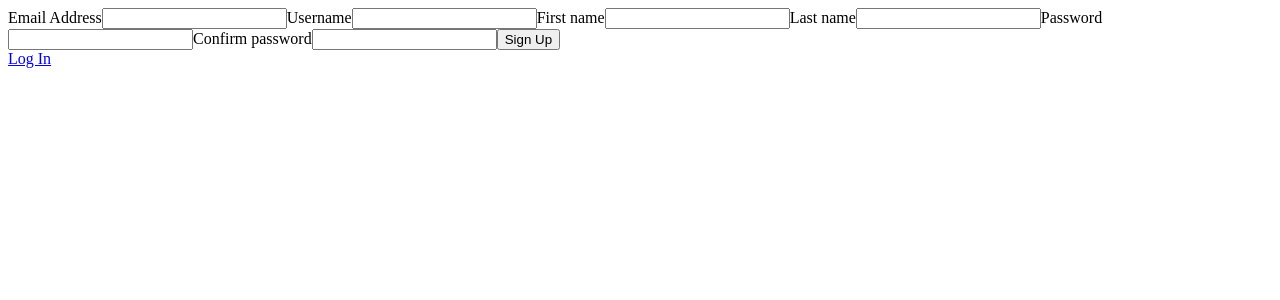
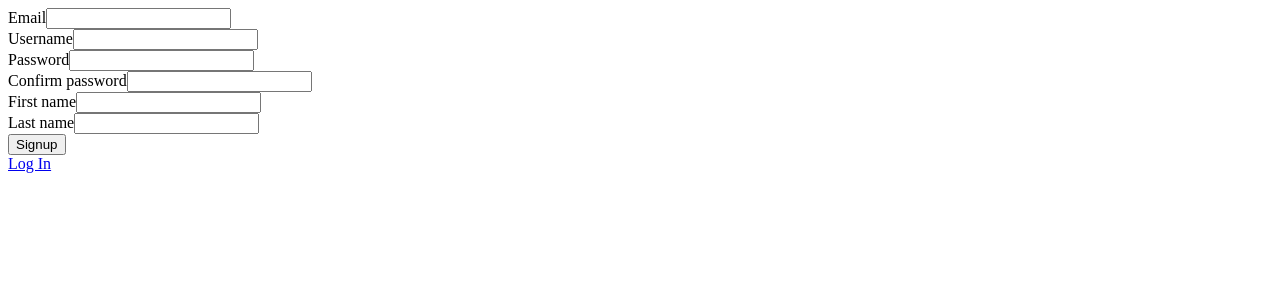
Before and after one commit to popaclctin/clonegram, a React app in the folder frontend/: page /signup in a window 1280 px wide. Shown: the top 300 px of the page. Built offline with nearby package versions, Linux system fonts and the light colour scheme.

Commit message:
Refactor signupForm

```diff
--- a/frontend/src/components/auth/SignupForm.jsx
+++ b/frontend/src/components/auth/SignupForm.jsx
@@ -1,8 +1,8 @@
 import React, { useEffect } from 'react';
 import { useSignupMutation } from '../../store/authSlice';
 import { useNavigate } from 'react-router-dom';
-import { Formik, Field, Form, ErrorMessage } from 'formik';
-import * as Yup from 'yup';
+import { useFormik } from 'formik';
+import './SignupForm.style.scss';
 
 function SignupForm() {
   const navigate = useNavigate();
@@ -15,76 +15,173 @@ function SignupForm() {
     }
   });
 
+  let errorMessage;
   if (isError) {
-    return <p>{JSON.stringify(error)}</p>;
+    if (error.data.message === 'VALIDATION_ERROR') {
+      errorMessage = error.data.invalidParams.map((param, index) => (
+        <p key={index}>{`${param.param}:${param.msg}`}</p>
+      ));
+    } else {
+      errorMessage = <p>{error.data.message}</p>;
+    }
   }
 
-  return (
-    <Formik
-      initialValues={{
+  const validate = (values) => {
+    const errors = {};
+    //Validate email
+    if (!values.email) {
+      errors.email = 'Required';
+    } else if (
+      !/^[A-Z0-9._%+-]+@[A-Z0-9.-]+\.[A-Z]{2,4}$/i.test(values.email)
+    ) {
+      errors.email = 'Invalid email address';
+    }
+
+    //Validate username
+    if (!values.username) {
+      errors.username = 'Required';
+    }
+
+    //Validate password
+    if (!values.password) {
+      errors.password = 'Required';
+    } else if (values.password.length < 6) {
+      errors.password = 'Must be at least 6 characters';
+    }
+
+    //Validate password confirmation
+    if (!values.passwordConfirmation) {
+      errors.passwordConfirmation = 'Required';
+    } else if (values.passwordConfirmation !== values.password) {
+      errors.passwordConfirmation = 'Passwords are not the same';
+    }
+
+    //Validate first name
+    if (!values.firstname) {
+      errors.firstname = 'Required';
+    }
+
+    //Validate last name
+    if (!values.lastname) {
+      errors.lastname = 'Required';
+    }
+
+    return errors;
+  };
+
+  const formik = useFormik({
+    initialValues: {
       email: '',
       username: '',
+      password: '',
+      passwordConfirmation: '',
       firstname: '',
       lastname: '',
-        password: '',
-        passwordConfirmation: '',
-      }}
-      validationSchema={Yup.object({
-        email: Yup.string().email('Invalid email address').required('Required'),
-        username: Yup.string().required('Required'),
-        firstname: Yup.string().required('Required'),
-        lastname: Yup.string().required('Required'),
-        password: Yup.string()
-          .min(6, 'Password must be at least 6 characters long')
-          .required('Required'),
-        passwordConfirmation: Yup.string().when('password', {
-          is: (val) => (val && val.length > 0 ? true : false),
-          then: Yup.string().oneOf(
-            [Yup.ref('password')],
-            'Password confirmation does not match with password'
-          ),
-        }),
-      })}
-      onSubmit={(values, { setSubmitting }) => {
+    },
+    validate,
+    onSubmit: (values, { setSubmitting }) => {
       signupUser({
         email: values.email,
         username: values.username,
+        password: values.password,
+        passwordConfirmation: values.passwordConfirmation,
         firstname: values.firstname,
         lastname: values.lastname,
-          password: values.password,
-          passwordConfirmation: values.passwordConfirmation,
       });
       setSubmitting(false);
-      }}
-    >
-      <Form>
-        <label htmlFor='email'>Email Address</label>
-        <Field name='email' type='email' />
-        <ErrorMessage name='email' />
+    },
+  });
 
+  return (
+    <form onSubmit={formik.handleSubmit} className='signupForm'>
+      <div className='form-input'>
+        <label htmlFor='email'>Email</label>
+        <input
+          type='email'
+          id='email'
+          name='email'
+          onChange={formik.handleChange}
+          onBlur={formik.handleBlur}
+          value={formik.values.email}
+        />
+        {formik.touched.email && formik.errors.email ? (
+          <div>{formik.errors.email}</div>
+        ) : null}
+      </div>
+      <div className='form-input'>
         <label htmlFor='username'>Username</label>
-        <Field name='username' type='text' />
-        <ErrorMessage name='username' />
-
+        <input
+          type='text'
+          id='username'
+          name='username'
+          onChange={formik.handleChange}
+          onBlur={formik.handleBlur}
+          value={formik.values.username}
+        />
+        {formik.touched.username && formik.errors.username ? (
+          <div>{formik.errors.username}</div>
+        ) : null}
+      </div>
+      <div className='form-input'>
+        <label htmlFor='password'>Password</label>
+        <input
+          type='password'
+          id='password'
+          name='password'
+          onChange={formik.handleChange}
+          onBlur={formik.handleBlur}
+          value={formik.values.password}
+        />
+        {formik.touched.password && formik.errors.password ? (
+          <div>{formik.errors.password}</div>
+        ) : null}
+      </div>
+      <div className='form-input'>
+        <label htmlFor='passwordConfirmation'>Confirm password</label>
+        <input
+          type='password'
+          id='passwordConfirmation'
+          name='passwordConfirmation'
+          onChange={formik.handleChange}
+          onBlur={formik.handleBlur}
+          value={formik.values.passwordConfirmation}
+        />
+        {formik.touched.passwordConfirmation &&
+        formik.errors.passwordConfirmation ? (
+          <div>{formik.errors.passwordConfirmation}</div>
+        ) : null}
+      </div>
+      <div className='form-input'>
         <label htmlFor='firstname'>First name</label>
-        <Field name='firstname' type='text' />
-        <ErrorMessage name='firstname' />
-
+        <input
+          type='text'
+          id='firstname'
+          name='firstname'
+          onChange={formik.handleChange}
+          onBlur={formik.handleBlur}
+          value={formik.values.firstname}
+        />
+        {formik.touched.firstname && formik.errors.firstname ? (
+          <div>{formik.errors.firstname}</div>
+        ) : null}
+      </div>
+      <div className='form-input'>
         <label htmlFor='lastname'>Last name</label>
-        <Field name='lastname' type='text' />
-        <ErrorMessage name='lastname' />
-
-        <label htmlFor='password'>Password</label>
-        <Field name='password' type='password' />
-        <ErrorMessage name='password' />
-
-        <label htmlFor='passwordConfirmation'>Confirm password</label>
-        <Field name='passwordConfirmation' type='password' />
-        <ErrorMessage name='passwordConfirmation' />
-
-        <button type='submit'>Sign Up</button>
-      </Form>
-    </Formik>
+        <input
+          type='text'
+          id='lastname'
+          name='lastname'
+          onChange={formik.handleChange}
+          onBlur={formik.handleBlur}
+          value={formik.values.lastname}
+        />
+        {formik.touched.lastname && formik.errors.lastname ? (
+          <div>{formik.errors.lastname}</div>
+        ) : null}
+      </div>
+      <button type='submit'>Signup</button>
+      {isError && <div>{errorMessage}</div>}
+    </form>
   );
 }
 
```
Also changed, not shown: frontend/src/components/auth/SignupForm.style.scss (added), 1 other file (tests, documents, lock files or other folders). Lines whose indentation alone changed are shown as unchanged.
